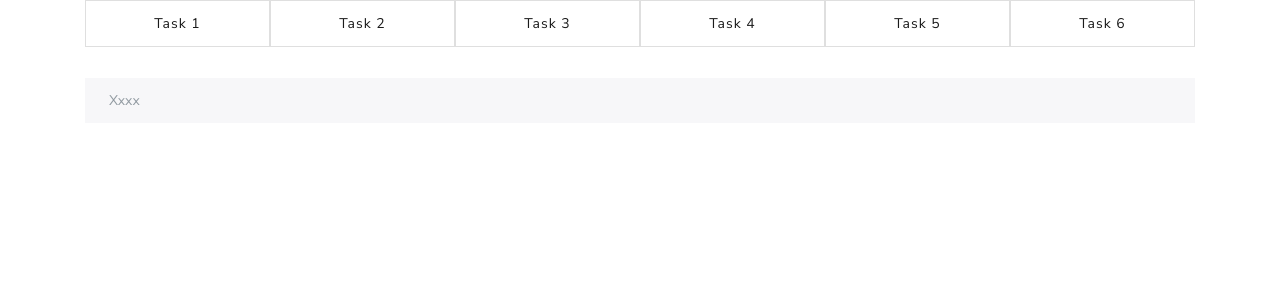
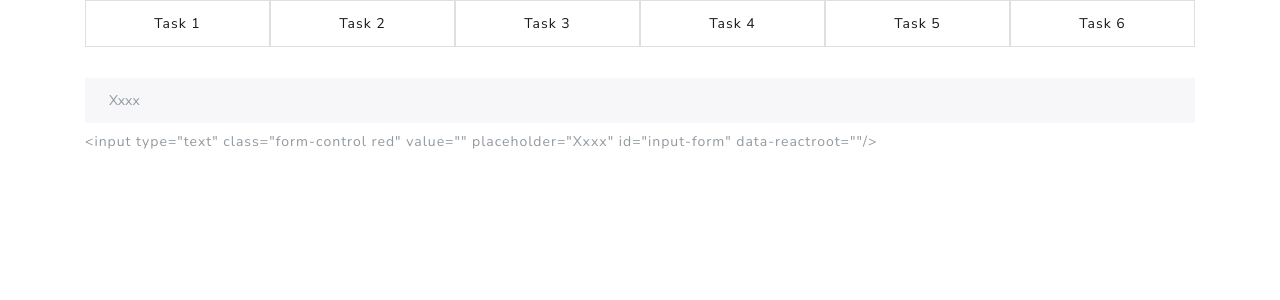
Before and after one commit to StanBurton/on-travel-test, a React (Create React App) app: page / in a window 1280 px wide. Shown: the top 300 px of the page. Built offline with nearby package versions, Linux system fonts and the light colour scheme.

Commit message:
fix: change functional

```diff
--- a/src/components/Task1/Task1.css
+++ b/src/components/Task1/Task1.css
@@ -2,6 +2,6 @@
     color: red !important;
 }
 
-.green {
+.blue {
     color: #0075bd !important;
 }
--- a/src/components/Task1/Task1.js
+++ b/src/components/Task1/Task1.js
@@ -1,9 +1,9 @@
 import React from "react";
+import ReactDOMServer from "react-dom/server";
 
 import "./Task1.css";
 
 export default class Task1 extends React.Component {
-
   state = {
     text: "",
     isValue: false,
@@ -17,10 +17,12 @@ export default class Task1 extends React.Component {
   };
 
   render() {
-    const isValue = this.state.text === this.initText ? "form-control green" : "form-control red";
+    const isValue =
+      this.state.text === this.initText
+        ? "form-control"
+        : "form-control red";
 
-    return (
-      <div className="task1">
+    const input = (
       <input
         onChange={this.inputHandler}
         className={isValue}
@@ -29,6 +31,12 @@ export default class Task1 extends React.Component {
         placeholder={this.initText}
         id="input-form"
       />
+    );
+
+    return (
+      <div className="task1">
+        {input}
+        <p className="text-muted mt-2">{ReactDOMServer.renderToString(input)}</p>
       </div>
     );
   }
```
Lines whose indentation alone changed are shown as unchanged.
